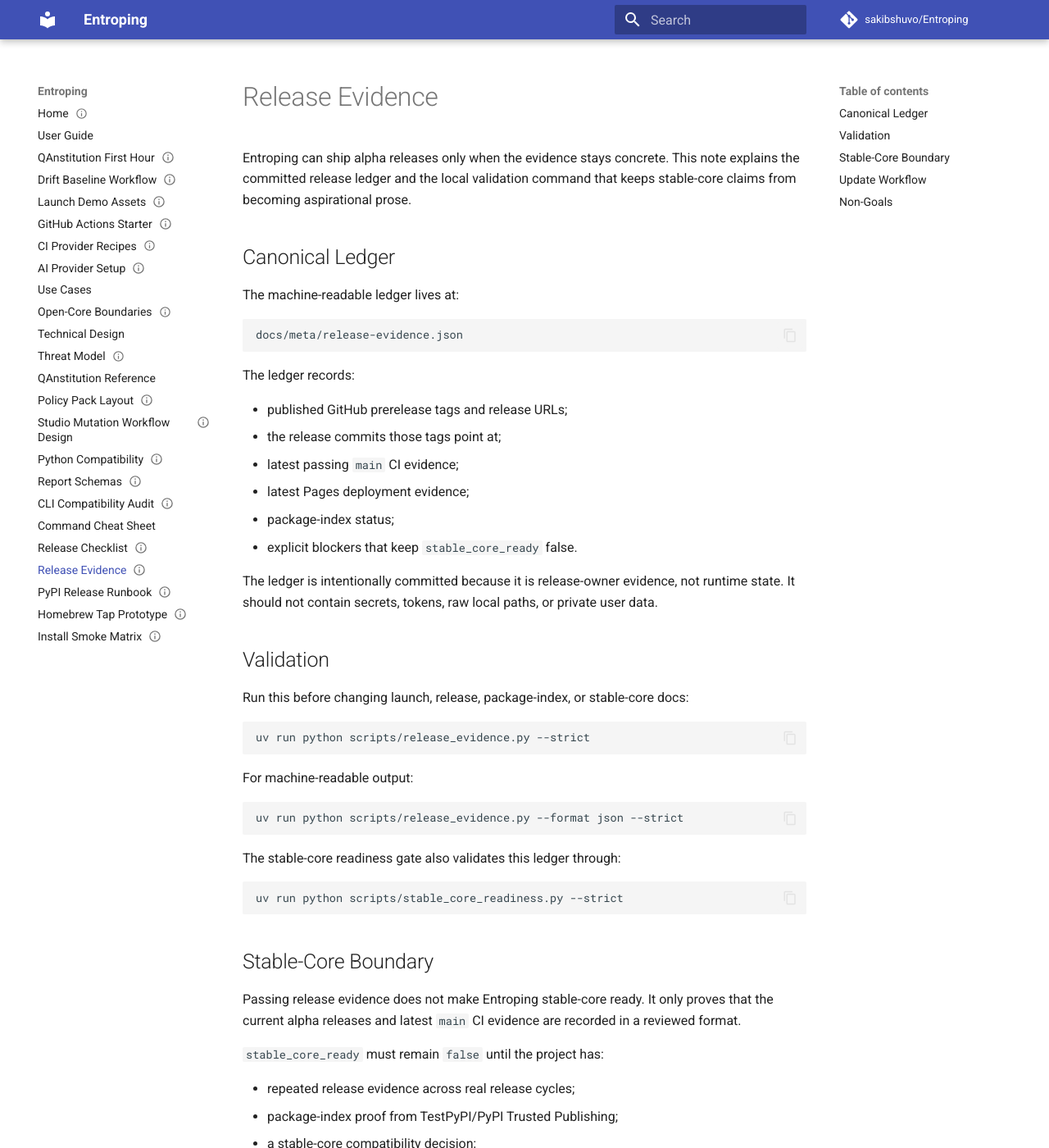
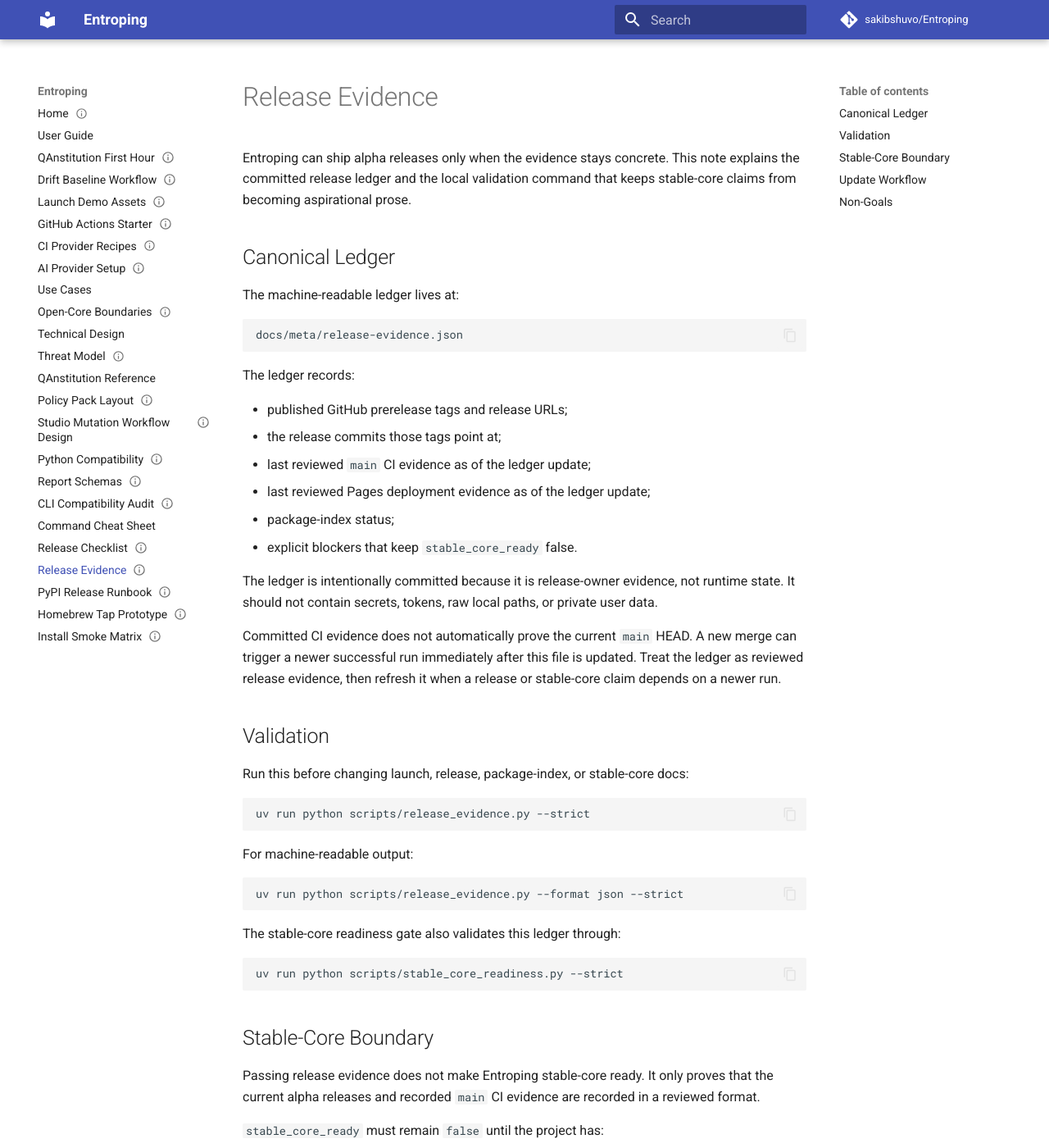
Before and after one commit to sakibshuvo/Entroping, an MkDocs documentation site: the page built from docs/meta/RELEASE_EVIDENCE.md, in a window 1280 px wide and 1400 px high. Shown: the whole window at 82% size. Built offline with MkDocs 1.6.1 and Material for MkDocs 9.7.7, drawn with Linux system fonts in a browser that asks for light colours; comment, search, counter and statistics services are not loaded.

Commit message:
fix(release): clarify recorded CI evidence
Closes #295

```diff
--- a/docs/meta/RELEASE_EVIDENCE.md
+++ b/docs/meta/RELEASE_EVIDENCE.md
@@ -26,14 +26,19 @@
 
 - published GitHub prerelease tags and release URLs;
 - the release commits those tags point at;
-- latest passing `main` CI evidence;
-- latest Pages deployment evidence;
+- last reviewed `main` CI evidence as of the ledger update;
+- last reviewed Pages deployment evidence as of the ledger update;
 - package-index status;
 - explicit blockers that keep `stable_core_ready` false.
 
 The ledger is intentionally committed because it is release-owner evidence, not
 runtime state. It should not contain secrets, tokens, raw local paths, or private
 user data.
+
+Committed CI evidence does not automatically prove the current `main` HEAD. A
+new merge can trigger a newer successful run immediately after this file is
+updated. Treat the ledger as reviewed release evidence, then refresh it when a
+release or stable-core claim depends on a newer run.
 
 ## Validation
 
@@ -58,7 +63,7 @@
 ## Stable-Core Boundary
 
 Passing release evidence does not make Entroping stable-core ready. It only
-proves that the current alpha releases and latest `main` CI evidence are
+proves that the current alpha releases and recorded `main` CI evidence are
 recorded in a reviewed format.
 
 `stable_core_ready` must remain `false` until the project has:
```
Also changed, not shown: .context/changelog.md (+7 -4 lines), .context/plan.md (+7 -3 lines), docs/meta/PROJECT_PROGRESS.md (+1 -1 lines), 3 other files.
